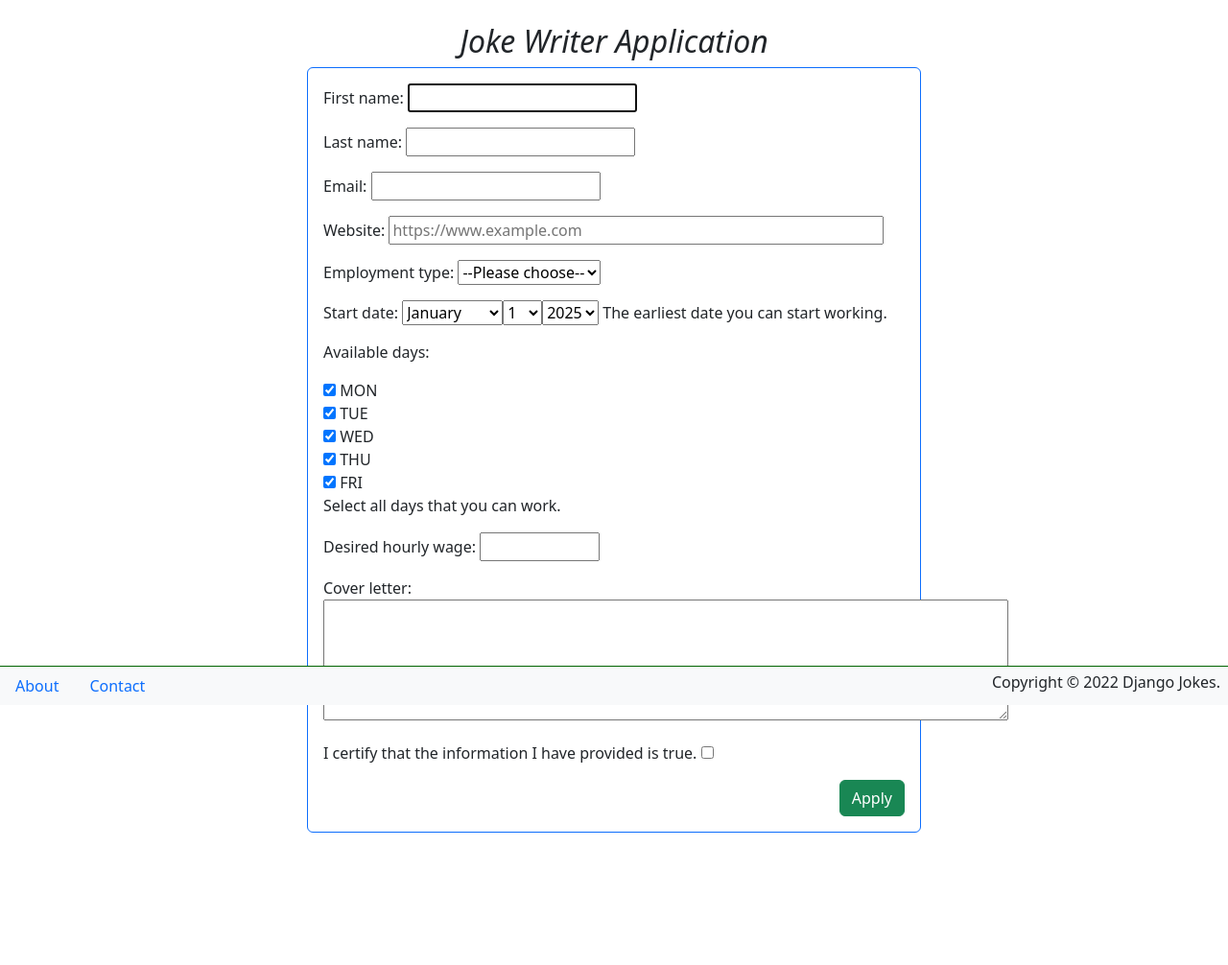
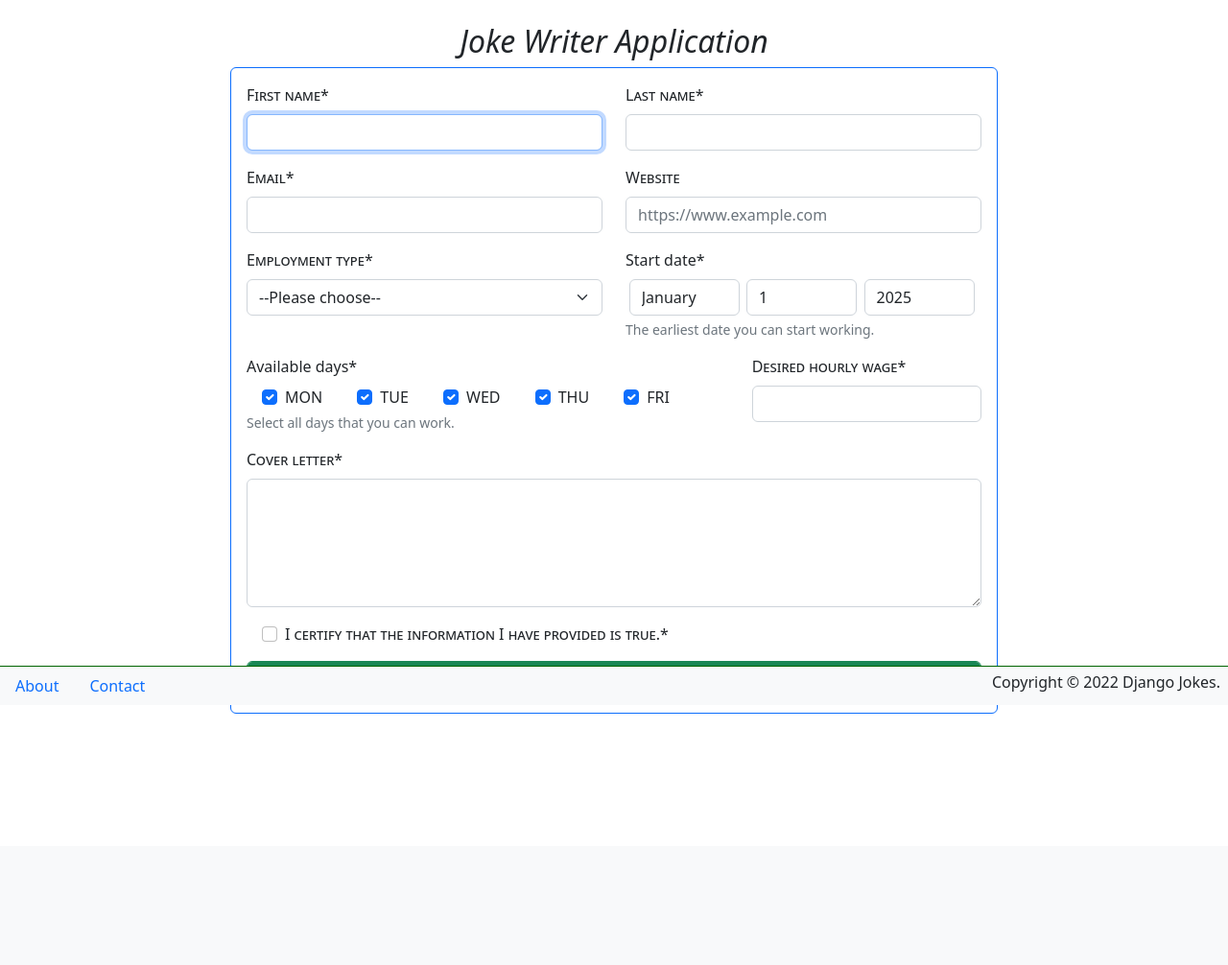
Before and after one commit to jramizares/djangojokes.com, a Django app: page /jobs/job-app/ in a window 1280 px wide. Shown: the part 65-1071 px from the top of the page at 96% size. After the commit the page ends 809 px from the top, so only its background shows below. Run offline with Django 4.2, Linux system fonts and the light colour scheme; some libraries are stand-ins or nearby versions.

Commit message:
Added crispy forms

```diff
--- a/jobs/forms.py
+++ b/jobs/forms.py
@@ -45,6 +45,7 @@ class JobApplicationForm(forms.Form):
         help_text='The earliest date you can start working.',
         widget=forms.SelectDateWidget(
             years=YEARS,
+            attrs={'style': 'width: 31%; display: inline-block; margin: 0 1%'}
         ),
         validators=[validate_future_date],
         error_messages = {'past_date': 'Please enter a future date.'}
--- a/static/css/main.css
+++ b/static/css/main.css
@@ -13,3 +13,14 @@ header {
 h2 {
   font-style: italic;
 }
+
+/* FORM STYLES */
+label {
+  font-variant: small-caps;
+}
+
+.form-check {
+  display: inline-block;
+  font-weight: normal;
+  margin: 0 1rem;
+}
--- a/templates/jobs/joke_writer.html
+++ b/templates/jobs/joke_writer.html
@@ -1,13 +1,47 @@
 {% extends "_base.html" %}
+{% load crispy_forms_tags %}
 
 {% block title %}Job Application: Joke Writer{% endblock %}
 {% block main %}
-<h2 class="text-center">Joke Writer Application</h2>
-<div class="card border-primary m-auto mb-3 p-3" style="max-width: 40rem">
-<form method="post">
-{% csrf_token %}
-{{ form.as_p }}
-<button class="btn btn-success float-end">Apply</button>
-</form>
-</div>
+  <h2 class="text-center">Joke Writer Application</h2>
+  <div class="card border-primary m-auto mb-3 p-3" style="max-width: 50rem">
+    <form method="post" novalidate>
+      {% csrf_token %}
+      <div class="row">
+        <div class="col-md-6 mb-0">
+          {{ form.first_name|as_crispy_field }}
+        </div>
+        <div class="col-md-6 mb-0">
+          {{ form.last_name|as_crispy_field }}
+        </div>
+      </div>
+      <div class="row">
+        <div class="col-md-6 mb-0">
+          {{ form.email|as_crispy_field }}
+        </div>
+        <div class="col-md-6 mb-0">
+          {{ form.website|as_crispy_field }}
+        </div>
+      </div>
+      <div class="row">
+        <div class="col-md-6 mb-0">
+          {{ form.employment_type|as_crispy_field }}
+        </div>
+        <div class="col-md-6 mb-0">
+          {{ form.start_date|as_crispy_field }}
+        </div>
+      </div>
+      <div class="row">
+        <div class="col-md-8 mb-0">
+          {{ form.available_days|as_crispy_field  }}
+        </div>
+        <div class="col-md-4 mb-0">
+          {{ form.desired_hourly_wage|as_crispy_field }}
+        </div>
+      </div>
+      {{ form.cover_letter|as_crispy_field }}
+      {{ form.confirmation|as_crispy_field }}
+      <button class="form-control btn btn-success">Apply</button>
+    </form>
+  </div>
 {% endblock %}
```
Also changed, not shown: djangojokes/settings.py (+7 -0 lines).
